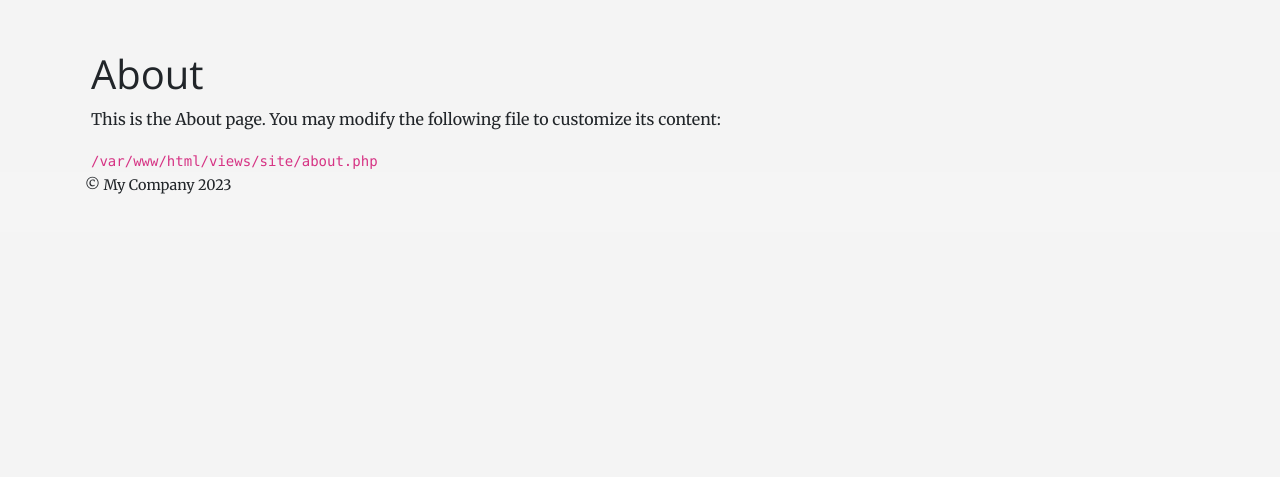
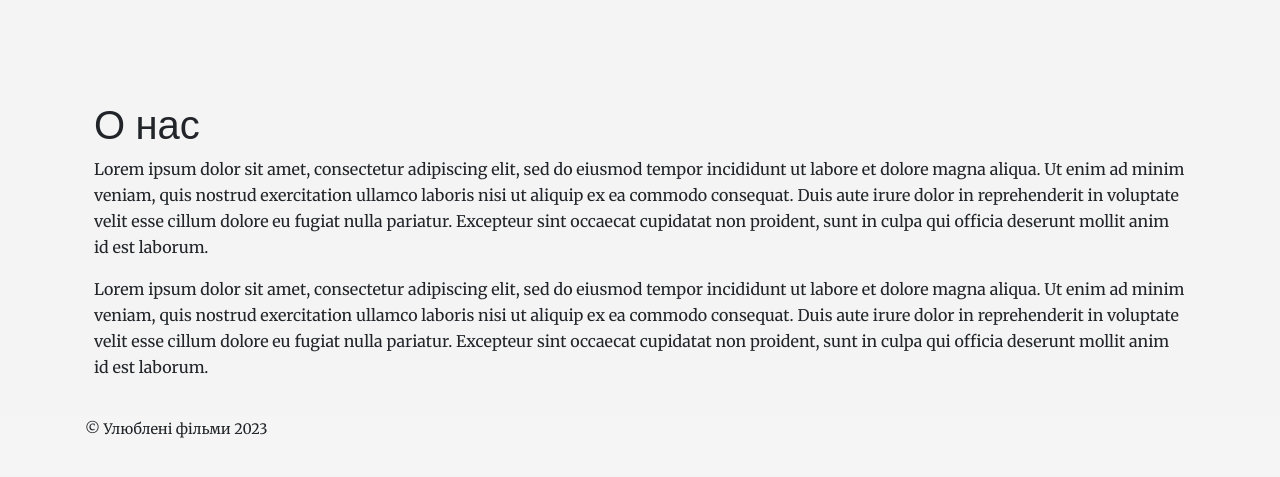
Before and after one commit to LevArisUA/yii2, a Yii app: template views/site/about.php in a window 1280 px wide. Shown: the top 477 px of the page. Run offline with PHP 8.4 and a stand-in for Yii, Linux system fonts and the light colour scheme; the template is opened without the code that fills it, so the values that code supplies are empty; some libraries are stand-ins or nearby versions.

Commit message:
Changed titles and navigation

```diff
--- a/config/web.php
+++ b/config/web.php
@@ -5,6 +5,7 @@
 
 $config = [
     'id' => 'basic',
+    'name' => 'Улюблені фільми',
     'basePath' => dirname(__DIR__),
     'bootstrap' => ['log'],
     'aliases' => [
--- a/views/layouts/main.php
+++ b/views/layouts/main.php
@@ -39,15 +39,15 @@
     echo Nav::widget([
         'options' => ['class' => 'navbar-nav'],
         'items' => [
-            ['label' => 'Home', 'url' => ['/site/index']],
-            ['label' => 'About', 'url' => ['/site/about']],
-            ['label' => 'Contact', 'url' => ['/site/contact']],
+            ['label' => 'Головна', 'url' => ['/site/index']],
+            ['label' => 'О нас', 'url' => ['/site/about']],
+            ['label' => 'Контакты', 'url' => ['/site/contact']],
             Yii::$app->user->isGuest
-                ? ['label' => 'Login', 'url' => ['/auth/login']]
+                ? ['label' => 'Вхід', 'url' => ['/auth/login']]
                 : '<li class="nav-item">'
                     . Html::beginForm(['/auth/logout'])
                     . Html::submitButton(
-                        'Logout (' . Yii::$app->user->identity->username . ')',
+                        'Вихід (' . Yii::$app->user->identity->username . ')',
                         ['class' => 'nav-link btn btn-link logout']
                     )
                     . Html::endForm()
@@ -70,8 +70,7 @@
 </div>
 <footer class="footer">
     <div class="container">
-        <p class="pull-left">&copy; My Company <?= date('Y') ?></p>
-        <p class="pull-right"><?= Yii::powered() ?></p>
+        <p class="pull-left">&copy; Улюблені фільми <?= date('Y') ?></p>
     </div>
 </footer>
 
--- a/views/site/about.php
+++ b/views/site/about.php
@@ -4,15 +4,11 @@
 
 use yii\helpers\Html;
 
-$this->title = 'About';
+$this->title = Yii::$app->name . ' - О нас';
 $this->params['breadcrumbs'][] = $this->title;
 ?>
 <div class="site-about">
-    <h1><?= Html::encode($this->title) ?></h1>
-
-    <p>
-        This is the About page. You may modify the following file to customize its content:
-    </p>
-
-    <code><?= __FILE__ ?></code>
+    <h1>О нас</h1>
+    <p>Lorem ipsum dolor sit amet, consectetur adipiscing elit, sed do eiusmod tempor incididunt ut labore et dolore magna aliqua. Ut enim ad minim veniam, quis nostrud exercitation ullamco laboris nisi ut aliquip ex ea commodo consequat. Duis aute irure dolor in reprehenderit in voluptate velit esse cillum dolore eu fugiat nulla pariatur. Excepteur sint occaecat cupidatat non proident, sunt in culpa qui officia deserunt mollit anim id est laborum.</p>
+    <p>Lorem ipsum dolor sit amet, consectetur adipiscing elit, sed do eiusmod tempor incididunt ut labore et dolore magna aliqua. Ut enim ad minim veniam, quis nostrud exercitation ullamco laboris nisi ut aliquip ex ea commodo consequat. Duis aute irure dolor in reprehenderit in voluptate velit esse cillum dolore eu fugiat nulla pariatur. Excepteur sint occaecat cupidatat non proident, sunt in culpa qui officia deserunt mollit anim id est laborum.</p>
 </div>
--- a/views/site/index.php
+++ b/views/site/index.php
@@ -1,7 +1,12 @@
 <?php
+
 use yii\helpers\Url;
 use app\models\Topic;
 use app\models\User;
+use app\assets\AppAsset;
+
+$this->title = Yii::$app->name;
+
 ?>
 <div class="col-md-8">
     <?php foreach ($articles as $article): ?>
--- a/web/css/site.css
+++ b/web/css/site.css
@@ -1,5 +1,9 @@
-main > .container {
-    padding: 70px 15px 20px;
+.bg-dark {
+    box-shadow: rgba(50, 50, 50, 0.1) 0px 3px;
+}
+
+.main-content > .container {
+    padding: 50px 15px 20px;
 }
 
 .footer {
```
